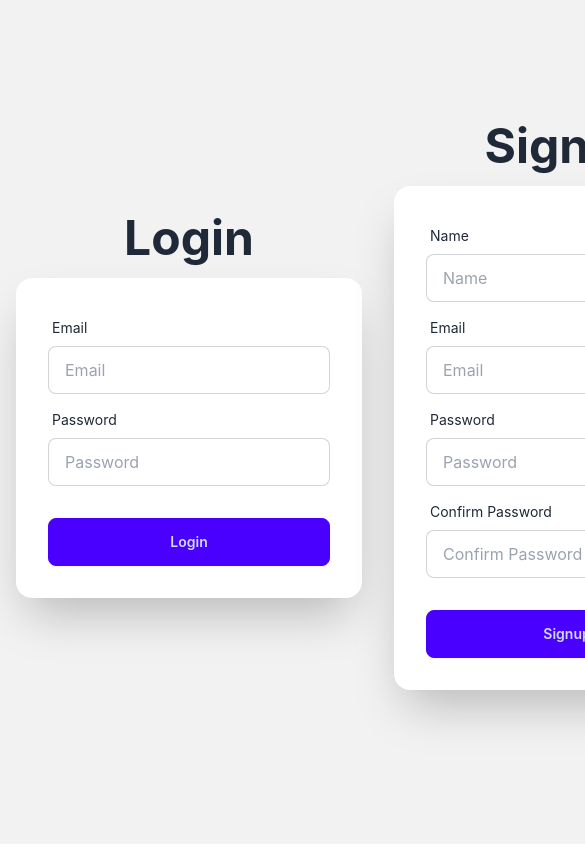
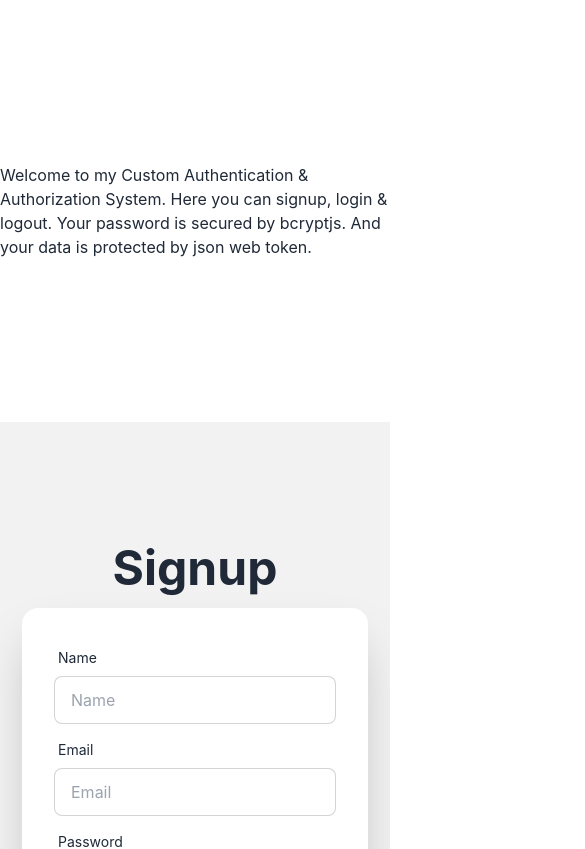
Before and after one commit to Waheed-Labib/Custom-Authentication-System, a React (Create React App) app: page / in a window 390 px wide. Shown: the top 849 px of the page, 585 px wide, since content can reach past the window. Built offline with nearby package versions, Linux system fonts and the light colour scheme.

Commit message:
updated design structure

```diff
--- a/src/App.js
+++ b/src/App.js
@@ -1,13 +1,21 @@
+import { useState } from 'react';
 import './App.css';
-import Login from './components/Login';
-import Signup from './components/Signup';
+import WelcomeSection from './sections/welcome-section/WelcomeSection';
+import ActionSection from './sections/action-section/ActionSection';
 
 function App() {
 
+  const [isLoggedIn, setIsLoggedIn] = useState(false)
+
   return (
-    <div className="flex justify-between">
-      <Login></Login>
-      <Signup></Signup>
+    <div className="flex flex-col md:flex-row items-center justify-between">
+      <div className='w-full py-12 md:w-1/2 min-h-[50vh] flex items-center justify-center'>
+        <WelcomeSection isLoggedIn={isLoggedIn}></WelcomeSection>
+      </div>
+
+      <div className='w-full md:w-1/2'>
+        <ActionSection isLoggedIn={isLoggedIn} setIsLoggedIn={setIsLoggedIn}></ActionSection>
+      </div>
     </div>
   );
 }
--- /dev/null
+++ b/src/sections/action-section/ActionSection.js
@@ -0,0 +1,23 @@
+import React, { useState } from 'react';
+import Signup from './actions/Authentication/Signup';
+import Login from './actions/Authentication/Login';
+import LogOut from './actions/LogOut';
+import Authentication from './actions/Authentication/Authentication';
+
+const ActionSection = ({ isLoggedIn, setIsLoggedIn }) => {
+
+    const [isAlreadyUser, setIsAlreadyUser] = useState(true)
+
+    return (
+        <div>
+            {
+                isLoggedIn ?
+                    <LogOut></LogOut>
+                    :
+                    <Authentication></Authentication>
+            }
+        </div>
+    );
+};
+
+export default ActionSection;
--- /dev/null
+++ b/src/sections/action-section/actions/Authentication/Authentication.js
@@ -0,0 +1,18 @@
+import React from 'react';
+import Login from './Login';
+import Signup from './Signup';
+
+const Authentication = ({ isAlreadyMember }) => {
+    return (
+        <div>
+            {
+                isAlreadyMember ?
+                    <Login></Login>
+                    :
+                    <Signup></Signup>
+            }
+        </div>
+    );
+};
+
+export default Authentication;
--- /dev/null
+++ b/src/sections/action-section/actions/LogOut.js
@@ -0,0 +1,11 @@
+import React from 'react';
+
+const LogOut = () => {
+    return (
+        <div>
+            Log Out
+        </div>
+    );
+};
+
+export default LogOut;
--- /dev/null
+++ b/src/sections/welcome-section/WelcomeSection.js
@@ -0,0 +1,21 @@
+import React from 'react';
+
+const WelcomeSection = ({ isLoggedIn }) => {
+
+    const welcomeGuest = 'Welcome to my Custom Authentication & Authorization System. Here you can signup, login & logout. Your password is secured by bcryptjs. And your data is protected by json web token.';
+
+    const welcomeUser = ''
+
+    return (
+        <div>
+            {
+                isLoggedIn ?
+                    <p>{welcomeUser}</p>
+                    :
+                    <p>{welcomeGuest}</p>
+            }
+        </div>
+    );
+};
+
+export default WelcomeSection;
```
Also changed, not shown: src/sections/action-section/actions/Authentication/Login.js (renamed from src/components/Login.js, +4 -4 lines), src/sections/action-section/actions/Authentication/Signup.js (renamed from src/components/Signup.js, +4 -4 lines), src/common-components/ErrorAlert.js (renamed from src/components/common/ErrorAlert.js), src/common-components/FormControl.js (renamed from src/components/common/FormControl.js), src/common-components/SubmitButton.js (renamed from src/components/common/SubmitButton.js), src/common-components/SuccessAlert.js (renamed from src/components/common/SuccessAlert.js).
